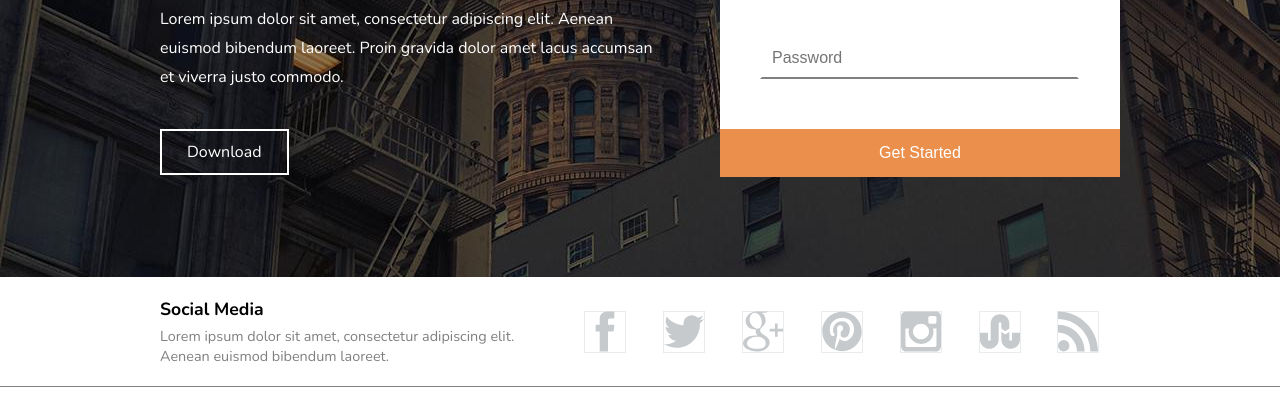
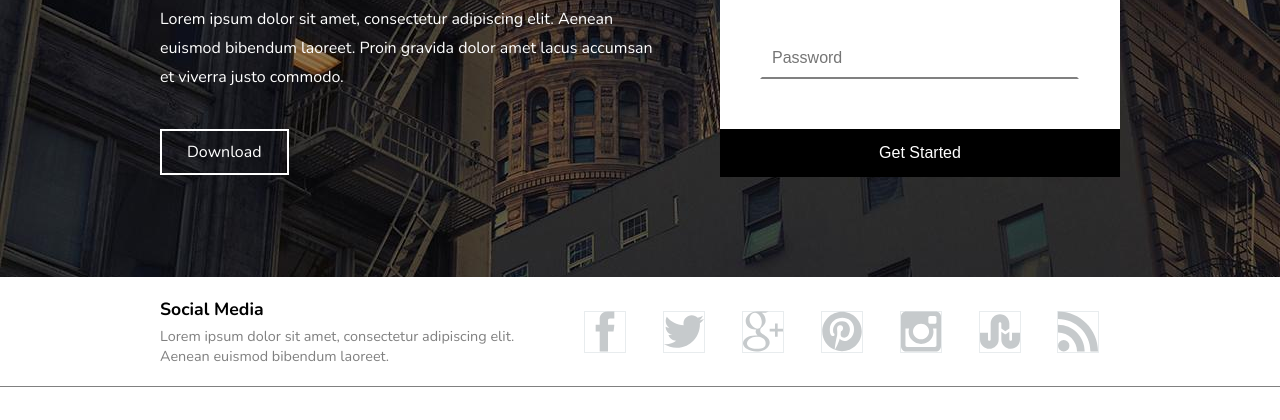
Before and after one commit to alexanderxp/Axit_psd_Andersen_2, a plain HTML site: page index.html in a window 1280 px wide. In both pictures the pointer is over the button "Get Started". Shown: the part 380-800 px from the top of the page. Drawn offline with nearby package versions, Linux system fonts and the light colour scheme.

Commit message:
change color in .home-form-submit:hover in style.css

```diff
--- a/style.css
+++ b/style.css
@@ -167,7 +167,7 @@ a {
 }
 
 .home-form-submit:hover {
-	background-color: #ea8f4c;
+	background-color: #000000;
 }
 
 /* === Brand Bar (Social Media) === */
```
